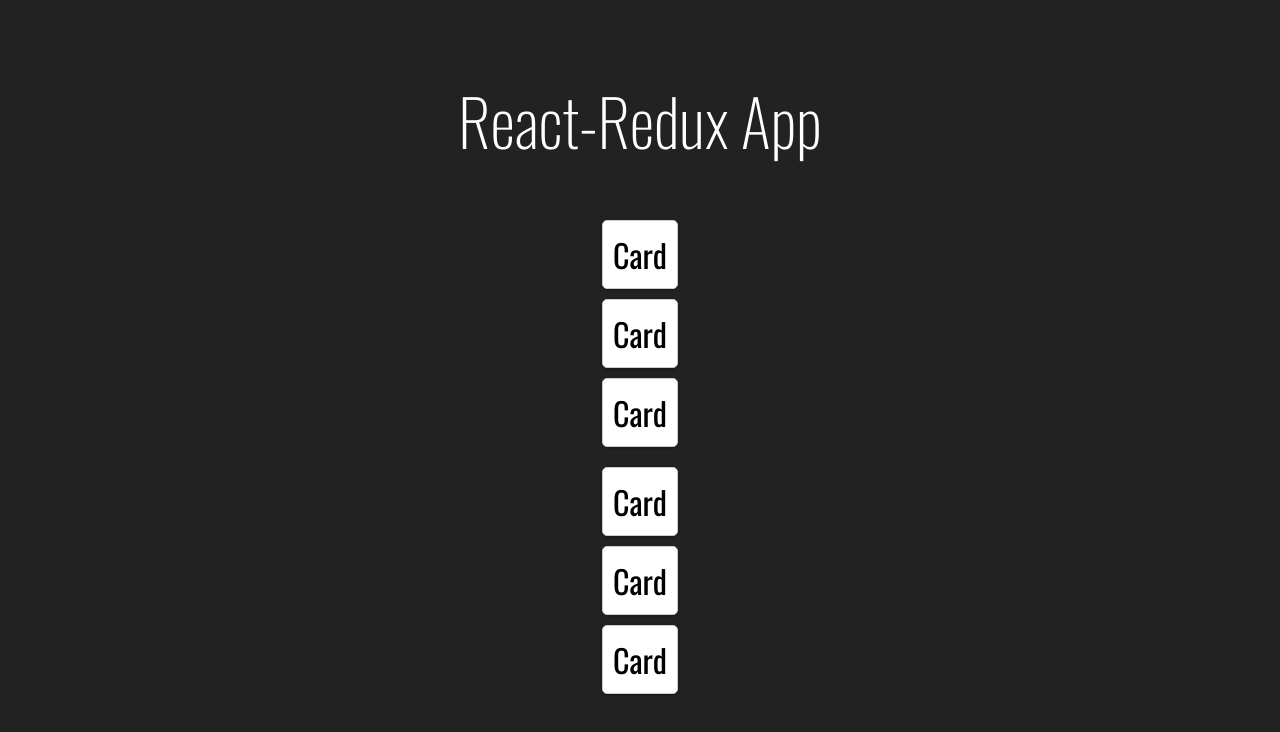
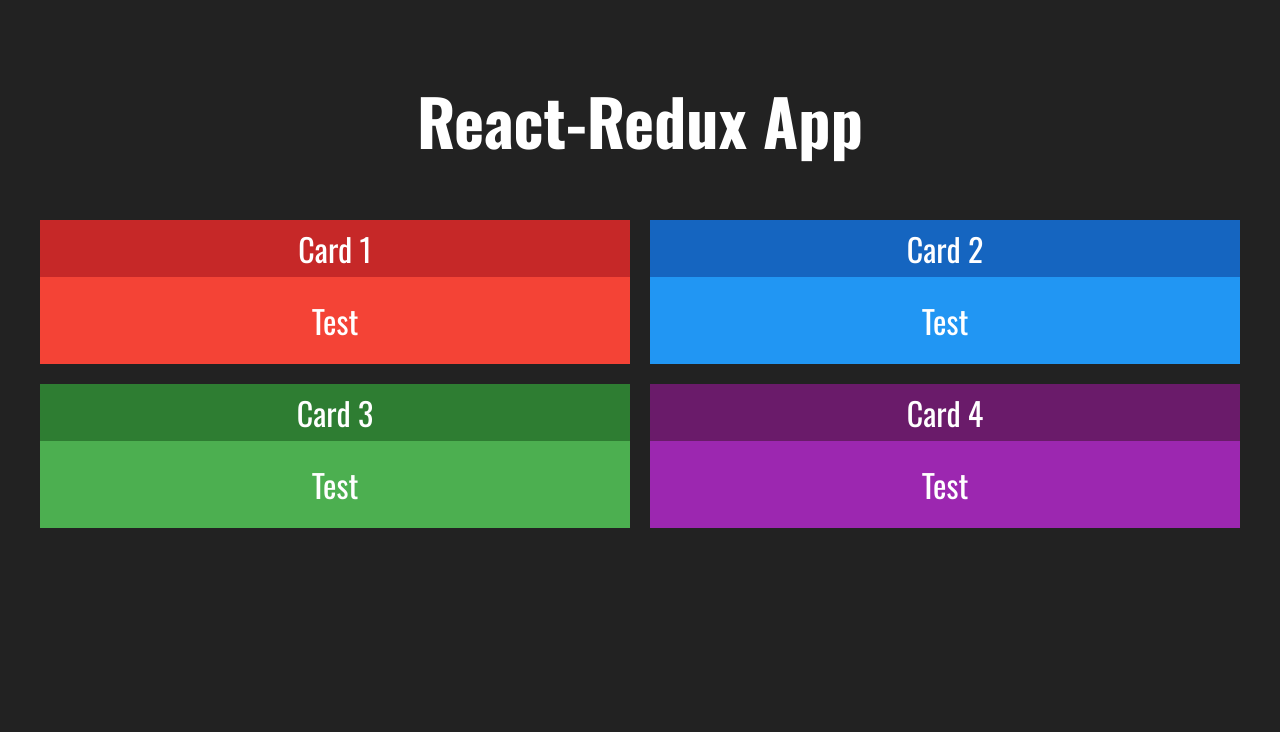
Before and after one commit to JuliaFSO/redux-exercise, a React (Create React App) app: page / in a window 1280 px wide. Shown: the top 732 px of the page. Built offline with nearby package versions, Linux system fonts and the light colour scheme.

Commit message:
Adds cards properties

```diff
--- a/src/App.css
+++ b/src/App.css
@@ -1,14 +1,13 @@
 .App {
   display: flex;
   flex-direction: column;
-  align-items: center;
+  text-align: center;
 }
 
-h1 {
+.h1 {
   font-weight: 200;
 }
 
-line {
+.line {
   display: flex;
-  flex-direction: row;
 }
--- a/src/App.js
+++ b/src/App.js
@@ -6,14 +6,12 @@
     <div className="App">
       <h1>React-Redux App</h1>
       <div className='line'>
-        <Card></Card>
-        <Card></Card>
-        <Card></Card>
+        <Card title="Card 1" red>Test</Card>
+        <Card title="Card 2" blue>Test</Card>
       </div>
       <div className='line'>
-        <Card></Card>
-        <Card></Card>
-        <Card></Card>
+        <Card title="Card 3" green>Test</Card>
+        <Card title="Card 4" purple>Test</Card>
       </div>
     </div>
   );
--- a/src/components/Card.css
+++ b/src/components/Card.css
@@ -1,10 +1,34 @@
-.card {
-  color: black;
-  background-color: #fff;
-  border: 1px solid #ccc;
-  border-radius: 5px;
-  box-shadow: 0 1px 3px rgba(0, 0, 0, 0.12), 0 1px 2px rgba(0, 0, 0, 0.24);
+.Card {
+  flex: 1;
+  display: flex;
+  flex-direction: column;
+  color: rgb(255, 255, 255);
   margin: 10px;
-  padding: 10px;
   text-align: center;
 }
+
+.Card .Header {
+  display: flex;
+  justify-content: center;
+}
+
+.Card .Header .Title {
+  flex: 1;
+  padding: 5px;
+}
+
+.Card .Content {
+  padding: 20px;
+}
+
+.Card.Blue .Header { background-color: #1565c0; }
+.Card.Blue .Content { background-color: #2196f3; }
+
+.Card.Green .Header { background-color: #2e7d32; }
+.Card.Green .Content { background-color: #4caf50; }
+
+.Card.Purple .Header { background-color: #6a1b6a; }
+.Card.Purple .Content { background-color: #9c27b0; }
+
+.Card.Red .Header { background-color: #c62828; }
+.Card.Red .Content { background-color: #F44336; }
--- a/src/components/Card.jsx
+++ b/src/components/Card.jsx
@@ -1,10 +1,21 @@
 import './Card.css';
 import React from 'react';
 
-const Card = () => {
+function getColor(props) {
+  if(props.blue) return 'Blue';
+  if(props.green) return 'Green';
+  if(props.purple) return 'Purple';
+  if(props.red) return 'Red';
+  return '';
+}
+
+const Card = props => {
   return (
-    <div className="card">
-      Card
+    <div className={`Card ${getColor(props)}`}>
+      <div className='Header'>
+        <span className='Title'>{props.title}</span>
+      </div>
+      <div className='Content'>{props.children}</div>
     </div>
   )
 }
```
